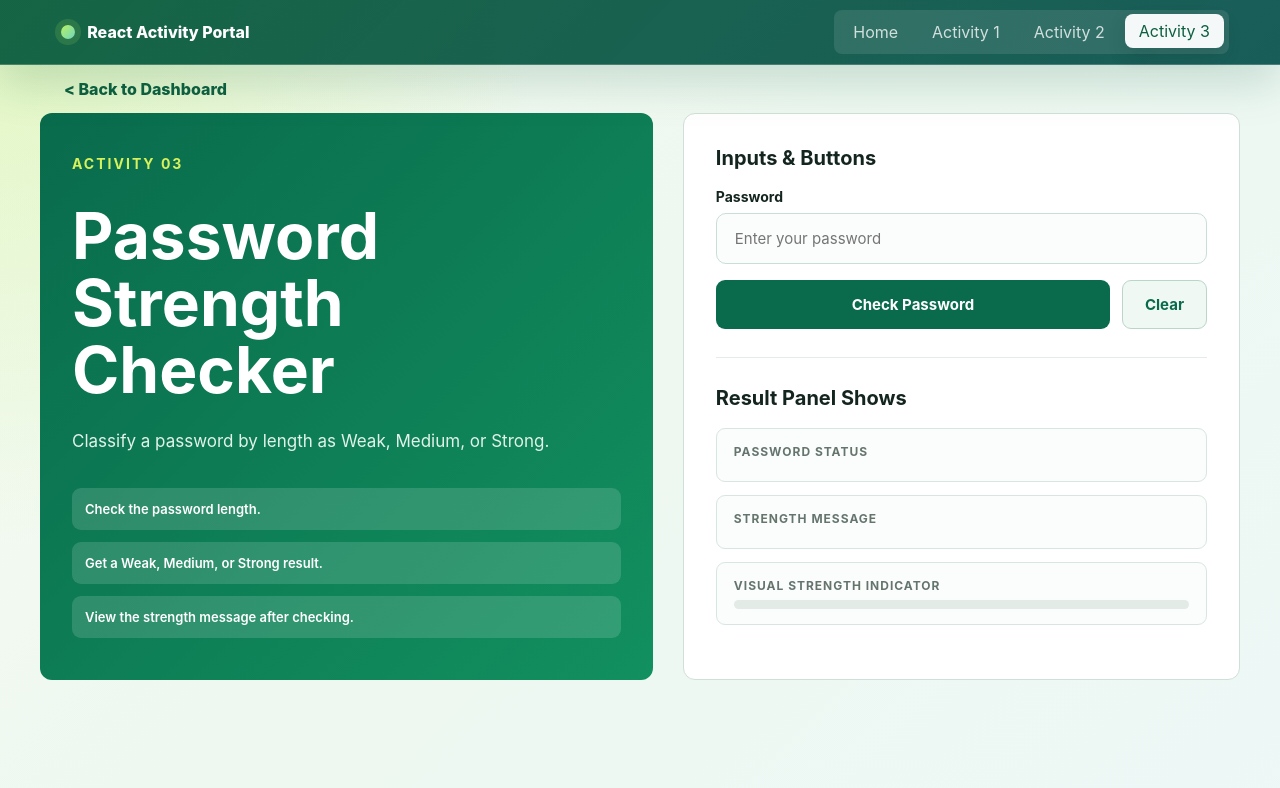
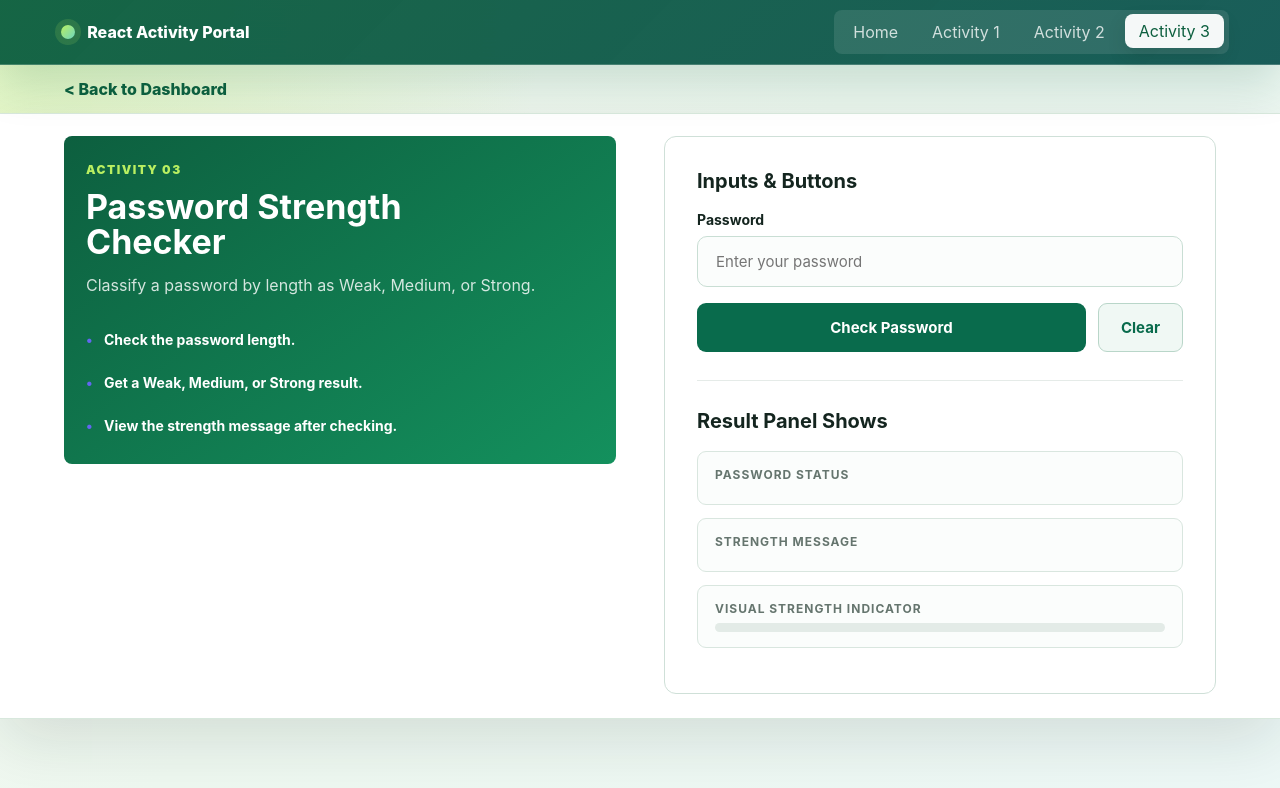
Before and after one commit to JholanL/react-activity-portal, a React (Vite) app: page / in a window 1280 px wide. Both pictures are taken after a click on the button "Activity 3". Shown: the top 788 px of the page. Built offline with nearby package versions, Linux system fonts and the light colour scheme.

Commit message:
Update activity

```diff
--- a/src/pages/Activity3.jsx
+++ b/src/pages/Activity3.jsx
@@ -36,11 +36,9 @@ function Activity3({ setCurrentPage }) {
         Back to Dashboard
       </button>
 
-      <div className="password-layout">
-        <div className="password-intro">
-          <div className="password-number">
-            ACTIVITY 03
-          </div>
+      <div className="activity-content attendance-layout page-enter">
+        <div className="activity-intro">
+          <span className="activity-page-number">Activity 03</span>
 
           <h1>
             Password Strength
@@ -52,10 +50,10 @@ function Activity3({ setCurrentPage }) {
             Classify a password by length as Weak, Medium, or Strong.
           </p>
 
-          <div className="password-notes">
-            <div>Check the password length.</div>
-            <div>Get a Weak, Medium, or Strong result.</div>
-            <div>View the strength message after checking.</div>
+          <div className="instruction-list">
+            <span>Check the password length.</span>
+            <span>Get a Weak, Medium, or Strong result.</span>
+            <span>View the strength message after checking.</span>
           </div>
         </div>
 
```
